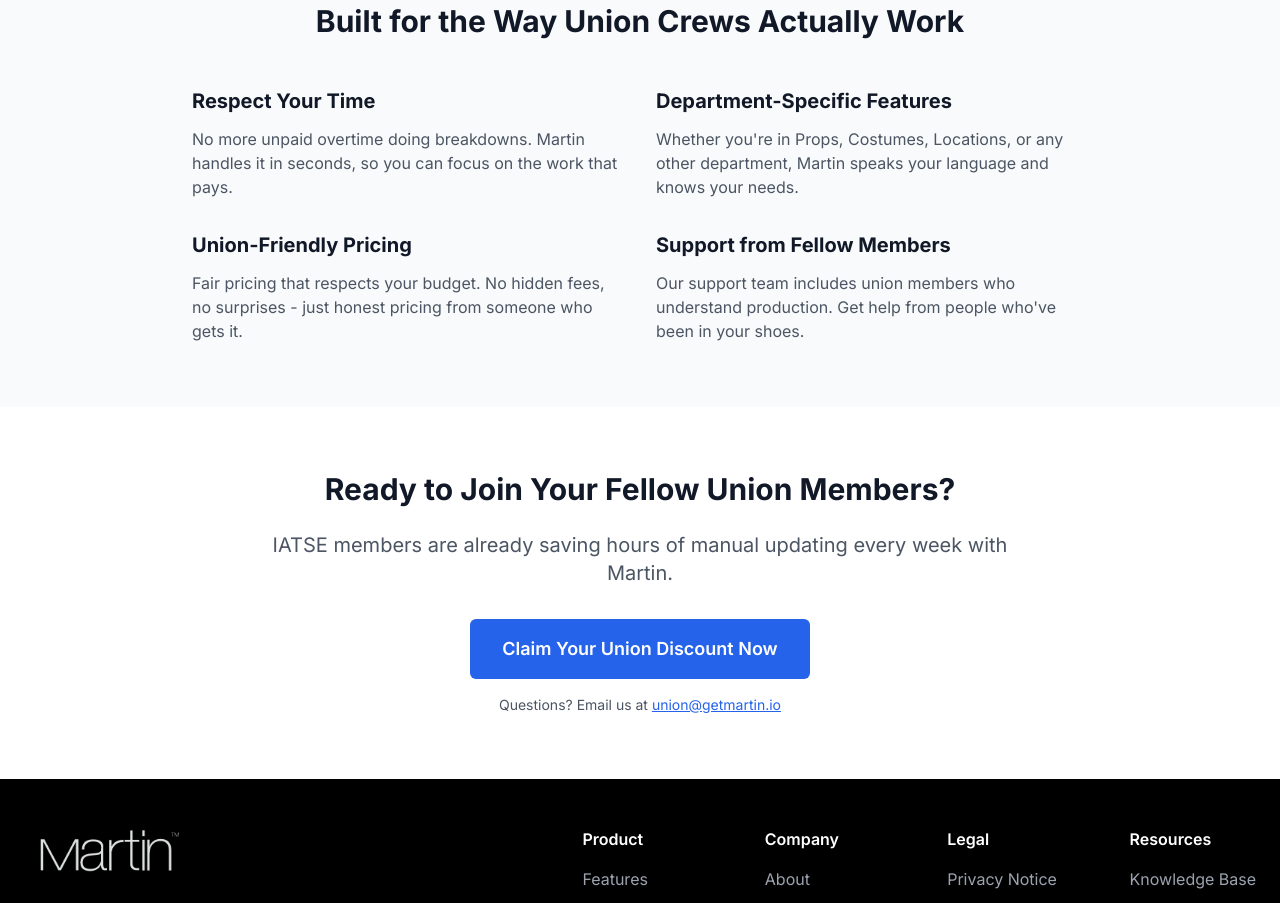
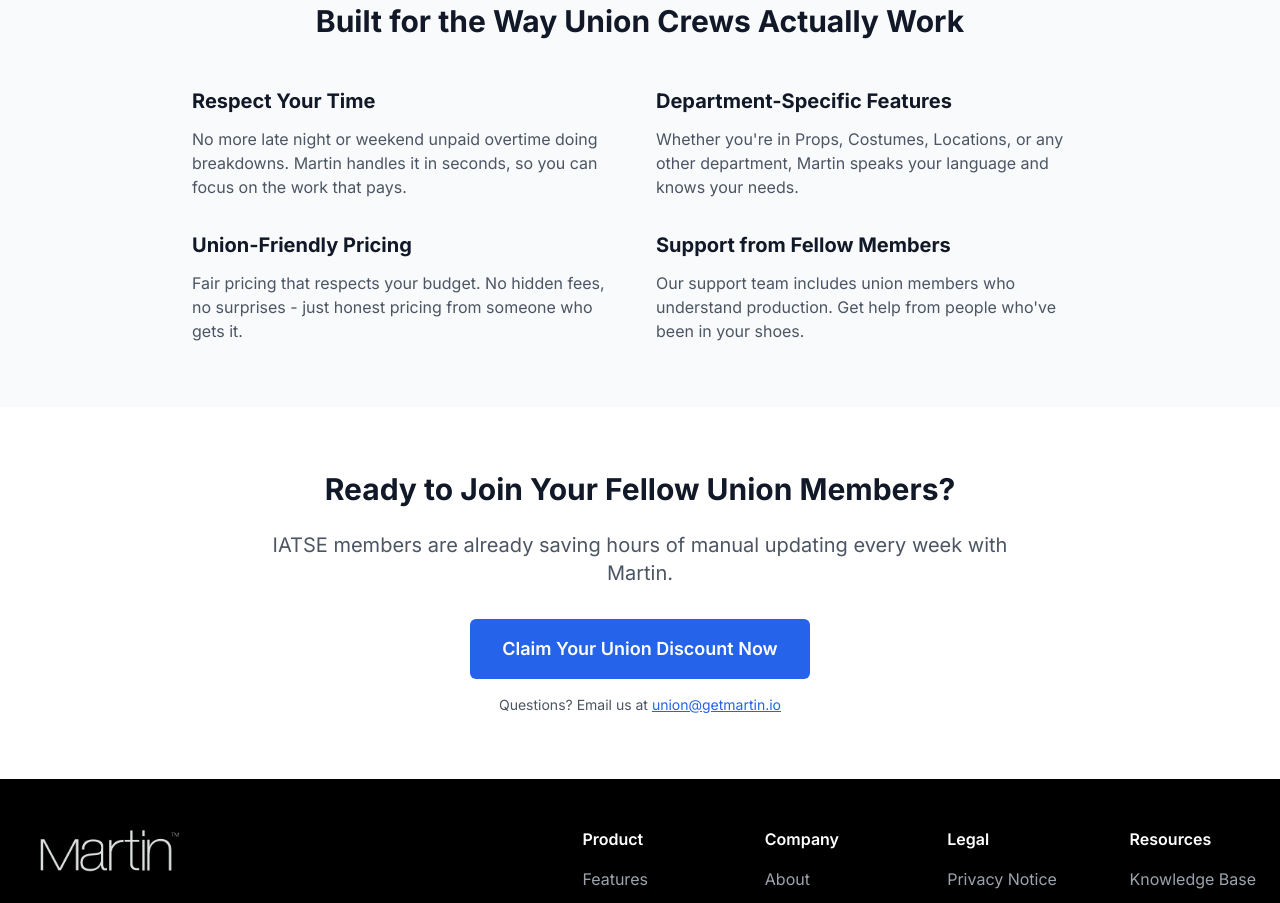
Before and after one commit to JJCinergy/martin-marketing-site, a Next.js app: page /iatse in a window 1280 px wide. Shown: the part 1420-2323 px from the top of the page. Built offline with nearby package versions, Linux system fonts and the light colour scheme.

Commit message:
Update Respect Your Time section to emphasize no late night/weekend unpaid overtime

```diff
--- a/app/iatse/page.tsx
+++ b/app/iatse/page.tsx
@@ -107,7 +107,7 @@
                   Respect Your Time
                 </h3>
                 <p className="text-gray-600">
-                  No more unpaid overtime doing breakdowns. Martin handles it in seconds, so you can
+                  No more late night or weekend unpaid overtime doing breakdowns. Martin handles it in seconds, so you can
                   focus on the work that pays.
                 </p>
               </div>
```
